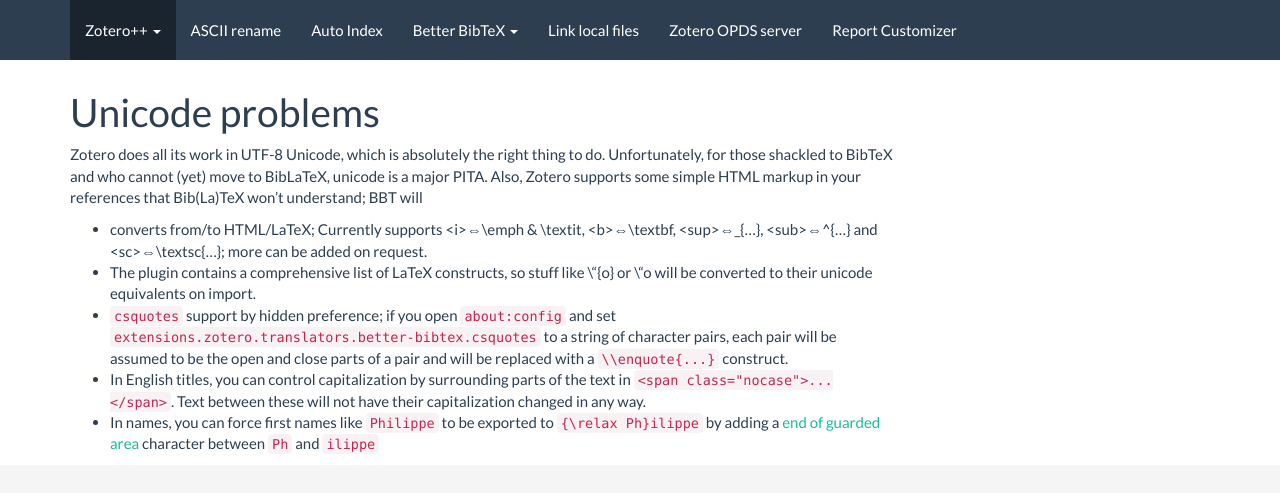
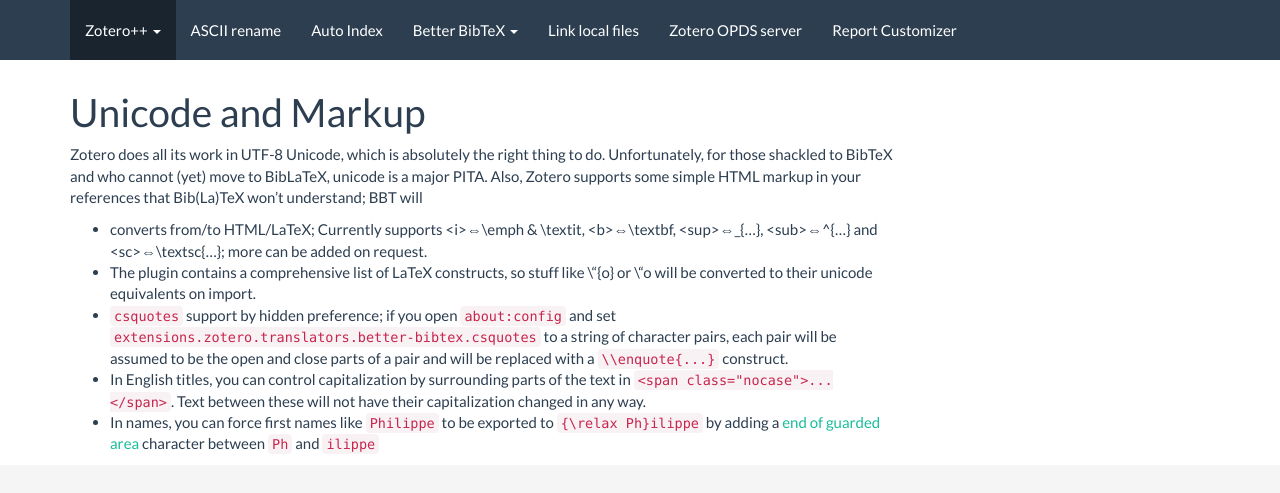
Before and after one commit to edwinksl/ZotPlus.github.io, a Jekyll site: the page built from better-bibtex/unicode.md, in a window 1280 px wide and 900 px high. Shown: the top 493 px of the window. Built offline with Jekyll 4.4.1, drawn with Linux system fonts in a browser that asks for light colours; nearby versions of some CDN libraries; comment, search, counter and statistics services are not loaded.

Commit message:
better-bibtex 1.6.17 / link-local-files 0.0.9 / report-customizer 0.2.17 / debug-bridge 0.1.0 / ascii-rename 0.0.40 / auto-index 0.0.36 / opds 0.0.10

```diff
--- a/_data/meta.yml
+++ b/_data/meta.yml
@@ -92,7 +92,7 @@
     project:
       slug: better-bibtex
       title: Better BibTeX
-  - title: Unicode problems
+  - title: Unicode and markup
     url: "/better-bibtex/unicode.html"
     project:
       slug: better-bibtex
@@ -152,7 +152,7 @@
     slug: better-bibtex
     title: Better BibTeX
 "/better-bibtex/unicode.html":
-  title: Unicode problems
+  title: Unicode and markup
   url: "/better-bibtex/unicode.html"
   project:
     slug: better-bibtex
--- a/_data/nav.yml
+++ b/_data/nav.yml
@@ -76,7 +76,7 @@
     project:
       slug: better-bibtex
       title: Better BibTeX
-  - title: Unicode problems
+  - title: Unicode and markup
     url: "/better-bibtex/unicode.html"
     project:
       slug: better-bibtex
--- a/better-bibtex/unicode.md
+++ b/better-bibtex/unicode.md
@@ -1,7 +1,7 @@
 ---
-title: Unicode problems
+title: Unicode and markup
 ---
-# Unicode problems
+# Unicode and Markup
 
 Zotero does all its work in UTF-8 Unicode, which is absolutely the right thing to do. Unfortunately, for those shackled
 to BibTeX and who cannot (yet) move to BibLaTeX, unicode is a major PITA. Also, Zotero supports some simple HTML markup
```
Also changed, not shown: s3.html (+2 -2 lines), s3.json (+3 -3 lines).
